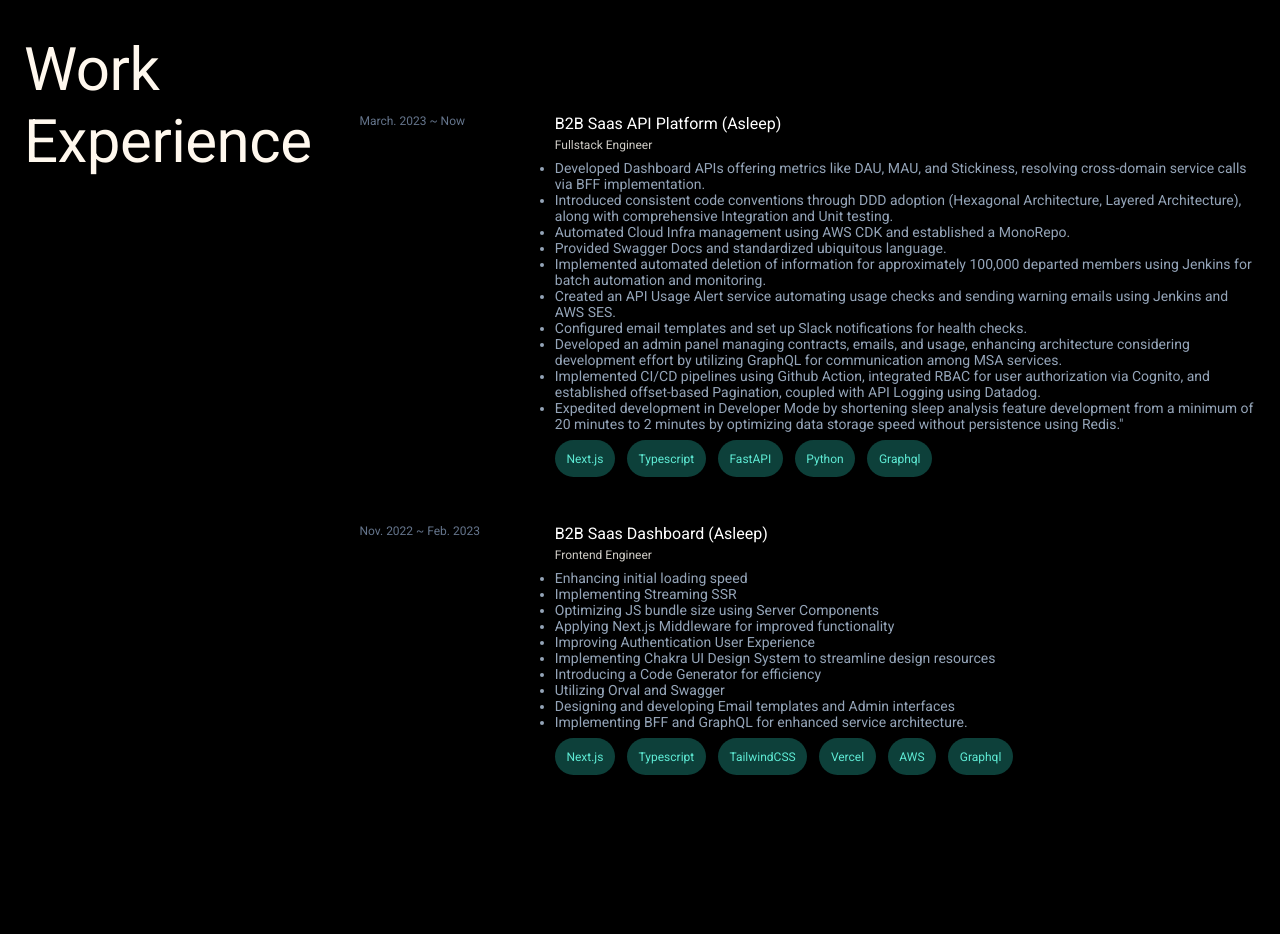
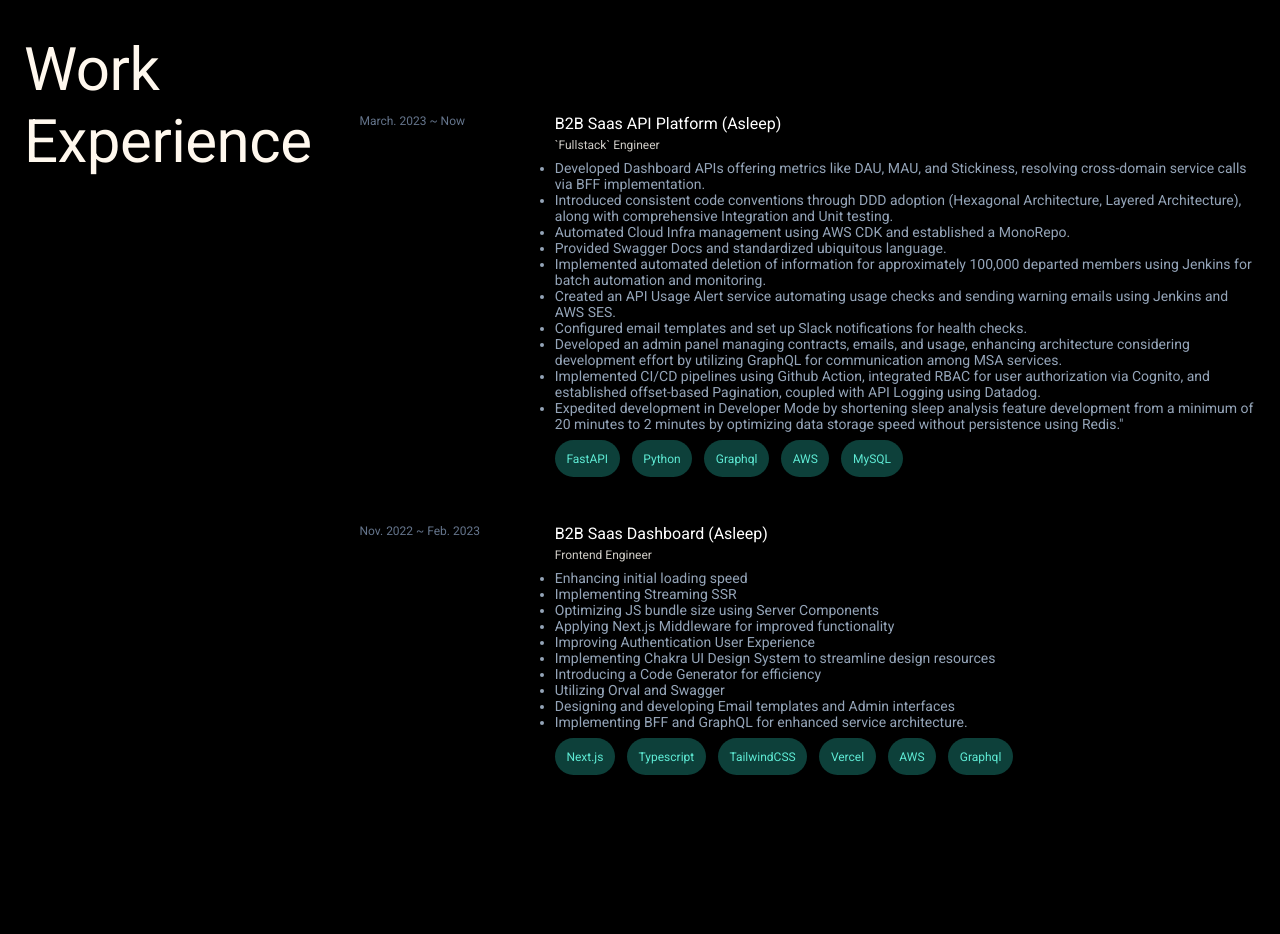
Before and after one commit to joon623/pr_website, a Next.js app: page / in a window 1280 px wide. Shown: the part 2440-3374 px from the top of the page. Built offline with nearby package versions, Linux system fonts and the light colour scheme.

Commit message:
fix: work experience text 수정

```diff
--- a/src/components/organisms/WorkExperiences.tsx
+++ b/src/components/organisms/WorkExperiences.tsx
@@ -11,7 +11,7 @@
   {
     date: "March. 2023 ~ Now",
     title: "B2B Saas API Platform (Asleep)",
-    role: "Fullstack Engineer",
+    role: "`Fullstack` Engineer",
     content:
       "Developed Dashboard APIs offering metrics like DAU, MAU, and Stickiness, resolving cross-domain service calls via BFF implementation.\n" +
       "Introduced consistent code conventions through DDD adoption (Hexagonal Architecture, Layered Architecture), along with comprehensive Integration and Unit testing.\n" +
@@ -23,7 +23,7 @@
       "Developed an admin panel managing contracts, emails, and usage, enhancing architecture considering development effort by utilizing GraphQL for communication among MSA services.\n" +
       "Implemented CI/CD pipelines using Github Action, integrated RBAC for user authorization via Cognito, and established offset-based Pagination, coupled with API Logging using Datadog.\n" +
       'Expedited development in Developer Mode by shortening sleep analysis feature development from a minimum of 20 minutes to 2 minutes by optimizing data storage speed without persistence using Redis."',
-    tags: ["Next.js", "Typescript", "FastAPI", "Python", "Graphql"],
+    tags: ["FastAPI", "Python", "Graphql", "AWS", "MySQL"],
   },
   {
     date: "Nov. 2022 ~ Feb. 2023",
```
